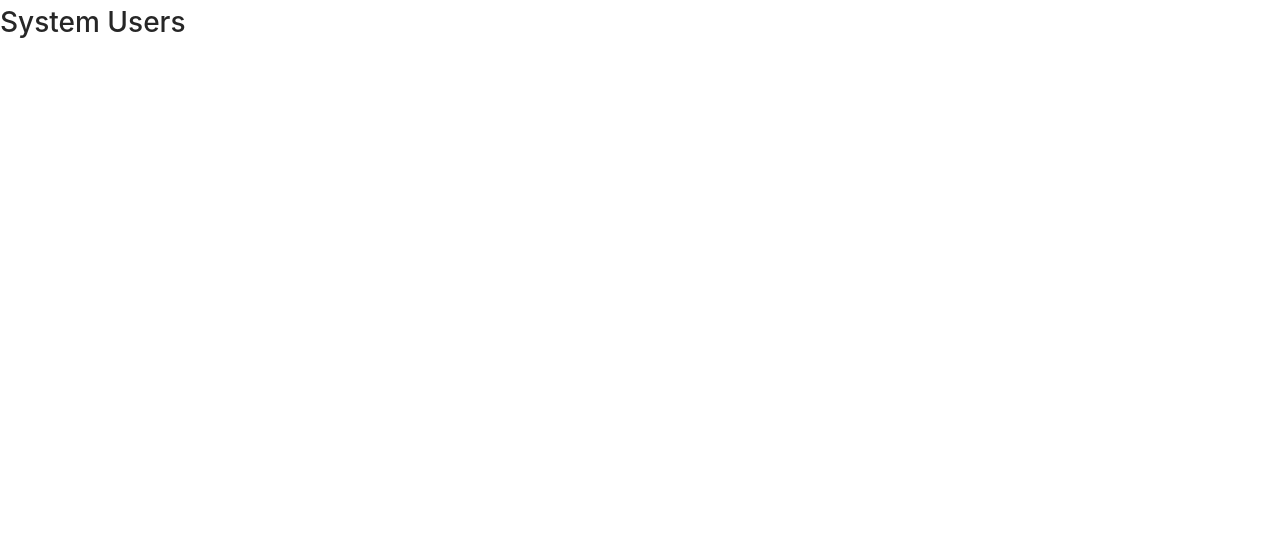
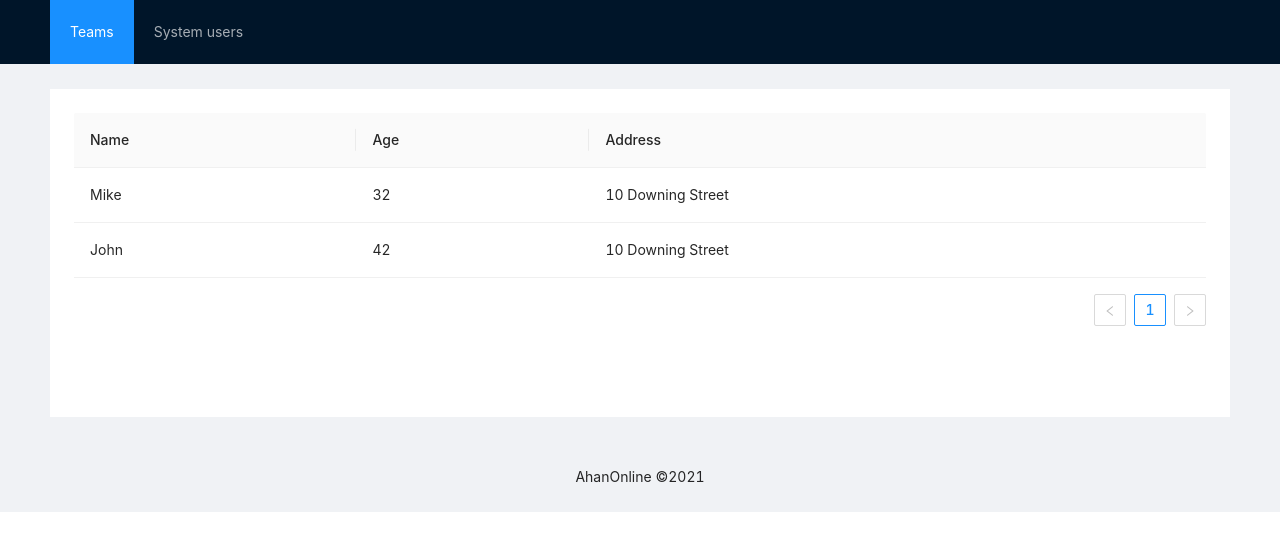
Before and after one commit to MrTechHunter/AhanOnline-Frontend, a React (Create React App) app: page /system-users in a window 1280 px wide. Shown: the top 550 px of the page. Built offline with nearby package versions, Linux system fonts and the light colour scheme.

Commit message:
Some changes in SystemUsers and Teams components

```diff
--- a/src/App.js
+++ b/src/App.js
@@ -1,11 +1,13 @@
 import React, { Component } from "react";
-import { Link } from "react-router-dom";
+import { Outlet, Link } from "react-router-dom";
 
-// Ant Design
 import { Layout, Menu } from "antd";
 
 import "./App.css";
 
+import SystemUsers from "./components/SystemUsers";
+
+// Ant Design
 const { Header, Content, Footer } = Layout;
 
 class App extends Component {
@@ -30,7 +32,7 @@ class App extends Component {
               style={{ padding: "24px 0" }}
             >
               <Content style={{ padding: "0 24px", minHeight: 280 }}>
-                Content
+                <Outlet />
               </Content>
             </Layout>
           </Content>
--- a/src/components/SystemUsers.jsx
+++ b/src/components/SystemUsers.jsx
@@ -1,5 +1,50 @@
 import React, { Component } from "react";
 
-const SystemUsers = () => <h1>System Users</h1>;
+import { Table } from "antd";
+
+const dataSource = [
+  {
+    key: "1",
+    name: "Mike",
+    age: 32,
+    address: "10 Downing Street",
+  },
+  {
+    key: "2",
+    name: "John",
+    age: 42,
+    address: "10 Downing Street",
+  },
+];
+
+const columns = [
+  {
+    title: "Name",
+    dataIndex: "name",
+    key: "name",
+  },
+  {
+    title: "Age",
+    dataIndex: "age",
+    key: "age",
+  },
+  {
+    title: "Address",
+    dataIndex: "address",
+    key: "address",
+  },
+];
+
+class SystemUsers extends Component {
+  state = {};
+
+  render() {
+    return (
+      <>
+        <Table dataSource={dataSource} columns={columns} />
+      </>
+    );
+  }
+}
 
 export default SystemUsers;
--- a/src/components/Teams.jsx
+++ b/src/components/Teams.jsx
@@ -1,5 +1,38 @@
 import React, { Component } from "react";
 
-const Teams = () => <h1>Teams</h1>;
+class Teams extends Component {
+  state = {};
+
+  render() {
+    return (
+      <React.Fragment>
+        <table className="table">
+          <thead>
+            <tr>
+              <th>Title</th>
+              <th>Genre</th>
+              <th>Stock</th>
+              <th>Rate</th>
+              <th></th>
+              <th></th>
+            </tr>
+          </thead>
+          <tbody>
+            <tr>
+              <td></td>
+              <td></td>
+              <td></td>
+              <td></td>
+              <td></td>
+              <td>
+                <button>Delete</button>
+              </td>
+            </tr>
+          </tbody>
+        </table>
+      </React.Fragment>
+    );
+  }
+}
 
 export default Teams;
--- a/src/index.js
+++ b/src/index.js
@@ -11,9 +11,10 @@ import SystemUsers from "./components/SystemUsers";
 ReactDOM.render(
   <BrowserRouter>
     <Routes>
-      <Route path="/" element={<App />} />
-      <Route path="teams" element={<Teams />} />
-      <Route path="system-users" element={<SystemUsers />} />
+      <Route path="/" element={<App />}>
+        <Route path="teams" element={<Teams />} />
+        <Route path="system-users" element={<SystemUsers />} />
+      </Route>
     </Routes>
   </BrowserRouter>,
   document.getElementById("root")
```
